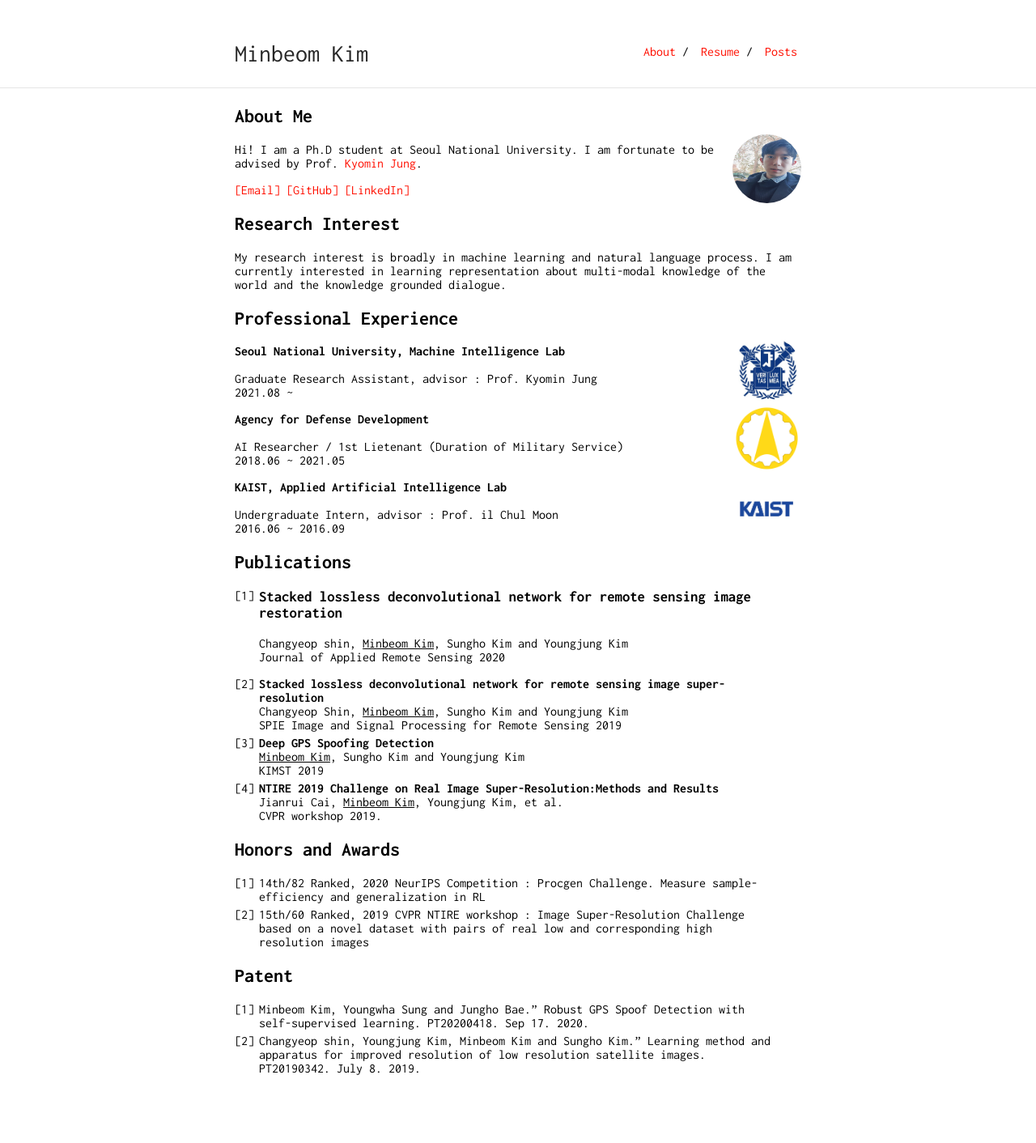
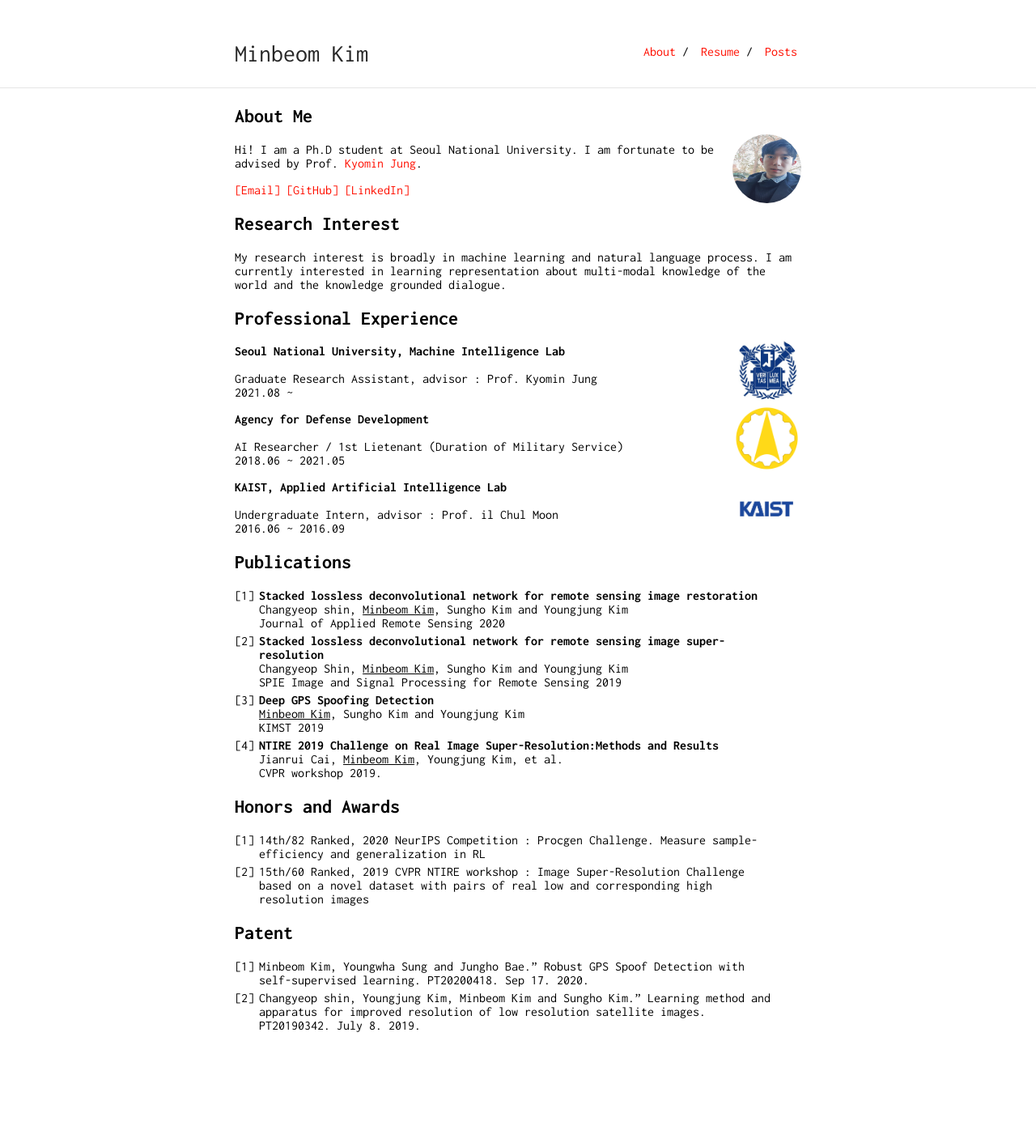
Before and after one commit to minbeomkim/minbeomkim.github.io, a Jekyll site: the page built from index.md, in a window 1280 px wide. Shown: the whole page at 81% size. Built offline with Jekyll 4.4.1, drawn with Linux system fonts in a browser that asks for light colours; our own code applies the rules of GitHub Pages for plain Markdown files; after the commit the page ends 1359 px from its top, so only the background shows below that.

```diff
--- a/index.md
+++ b/index.md
@@ -40,7 +40,7 @@ Undergraduate Intern, advisor : Prof. il Chul Moon <br/>
 
 ## Publications
 
-1. ### __Stacked lossless deconvolutional network for remote sensing image restoration__<br/>
+1. __Stacked lossless deconvolutional network for remote sensing image restoration__<br/>
    Changyeop shin, <u>Minbeom Kim</u>, Sungho Kim and Youngjung Kim<br/>
    Journal of Applied Remote Sensing 2020
 2. __Stacked lossless deconvolutional network for remote sensing image super-resolution__<br/>
```
